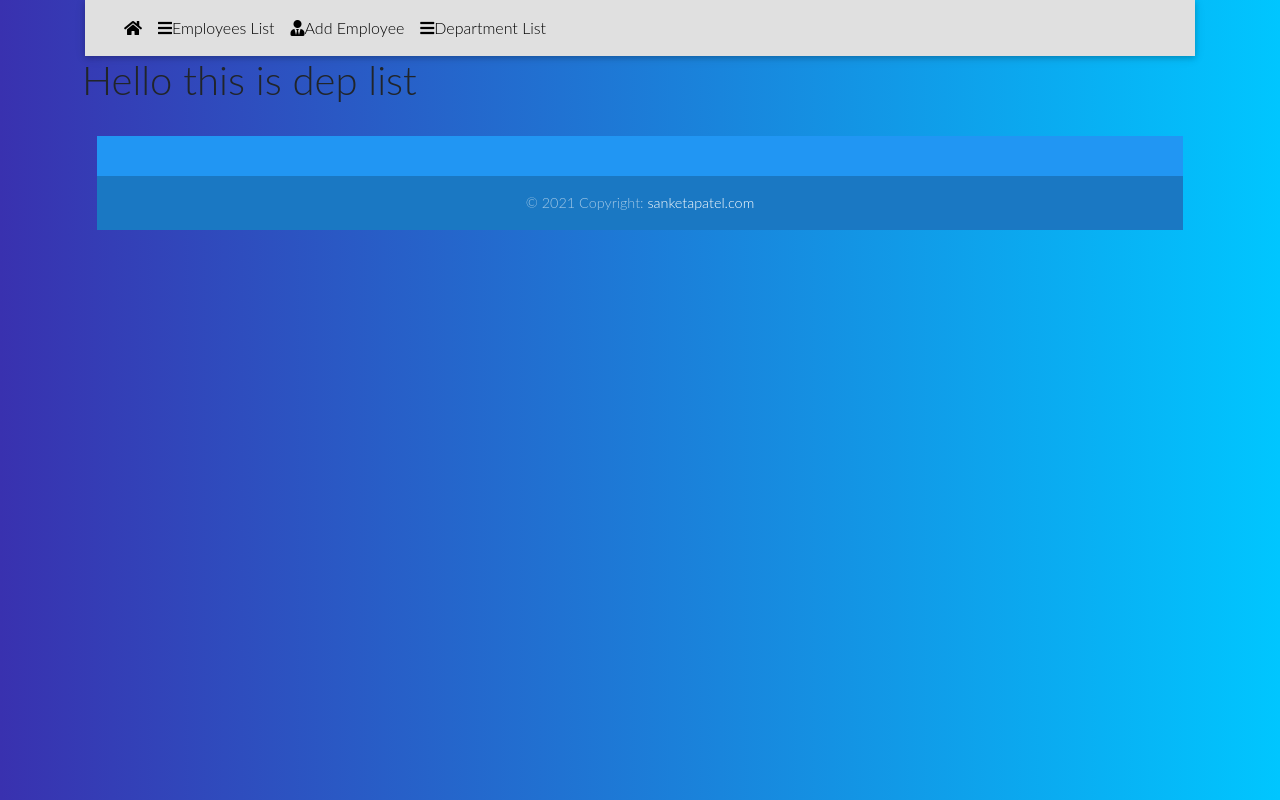
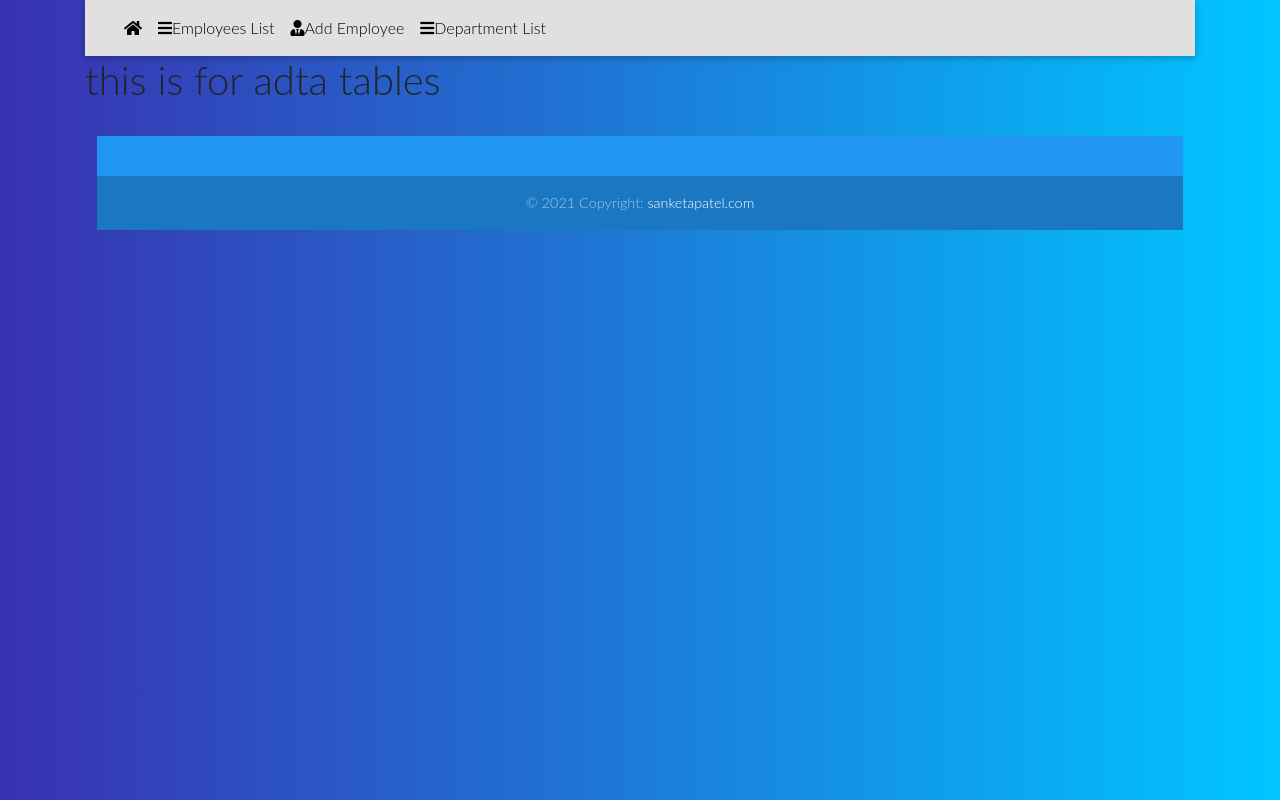
Before and after one commit to sanketAPatel/mernFE, a React (Create React App) app: page /departments in a window 1280 px wide. Built offline with nearby package versions, Linux system fonts and the light colour scheme.

Commit message:
delete working

```diff
--- a/src/departments/views/list.js
+++ b/src/departments/views/list.js
@@ -2,8 +2,9 @@ import React from "react";
 const List=()=>{
 
     return (
-        <div><h1>Hello this is dep list
+        <div className='container'><h1>this is for adta tables
+
         </h1> </div>
     );
 }
-export default  List
+export default   List
--- a/src/employees/views/show.js
+++ b/src/employees/views/show.js
@@ -19,7 +19,7 @@ const Show=()=>{
 
          await axios.delete(process.env.REACT_APP_BACKEND_API+'/employees/'+id)
 
-        window.alert("Profile deleted")
+        alert("Profile deleted")
 
         window.location = "/employees/create"
     }
@@ -61,7 +61,7 @@ const Show=()=>{
                         </div>
                     </div>
                     <div className="col-md-2">
-                        <button className="btn btn-danger" onClick={deleteProfile}> Delete</button>
+                        <a  href='#'  className="btn btn-danger" onClick={deleteProfile}> Delete</a>
                     </div>
                 </div>
                 <div className="row">
```
